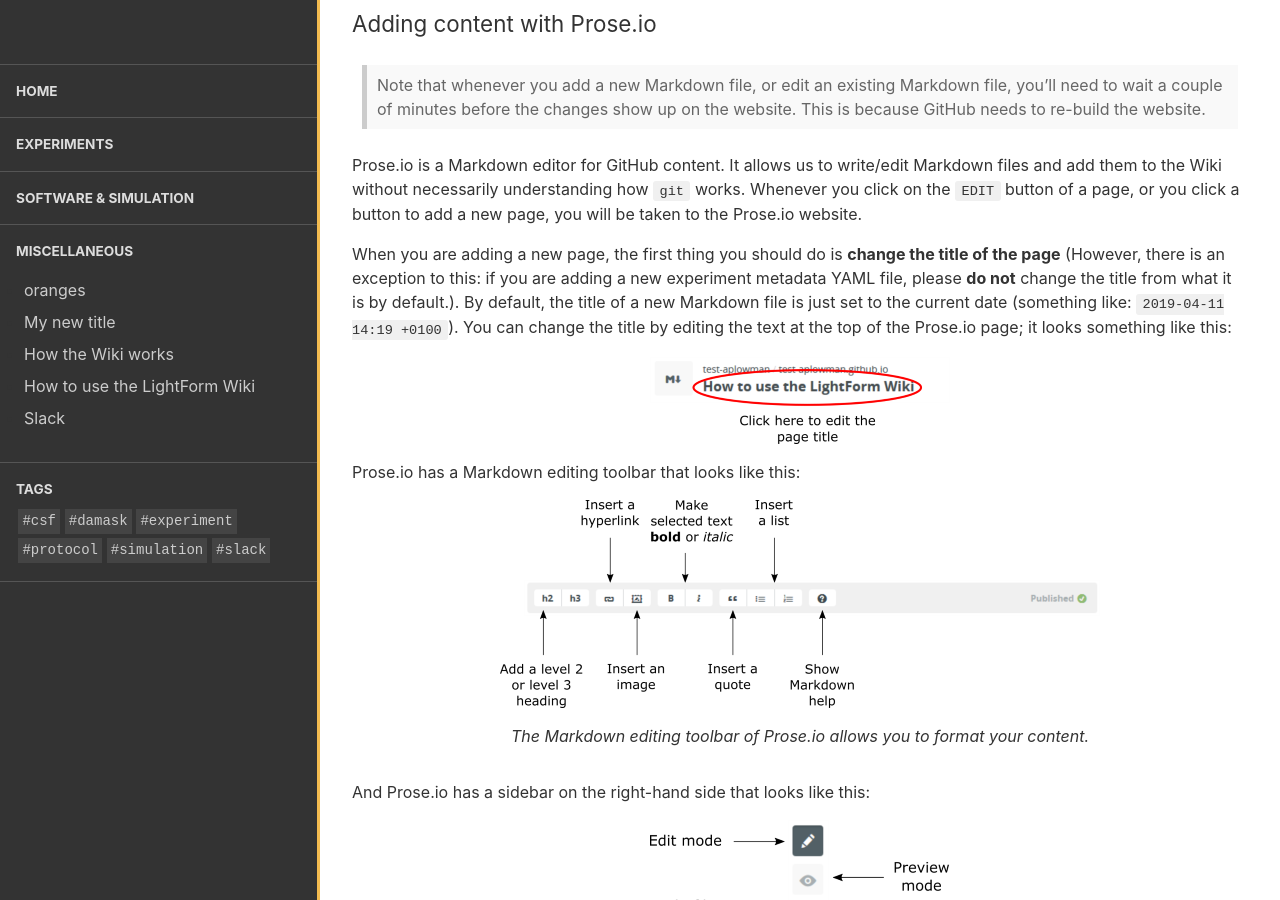
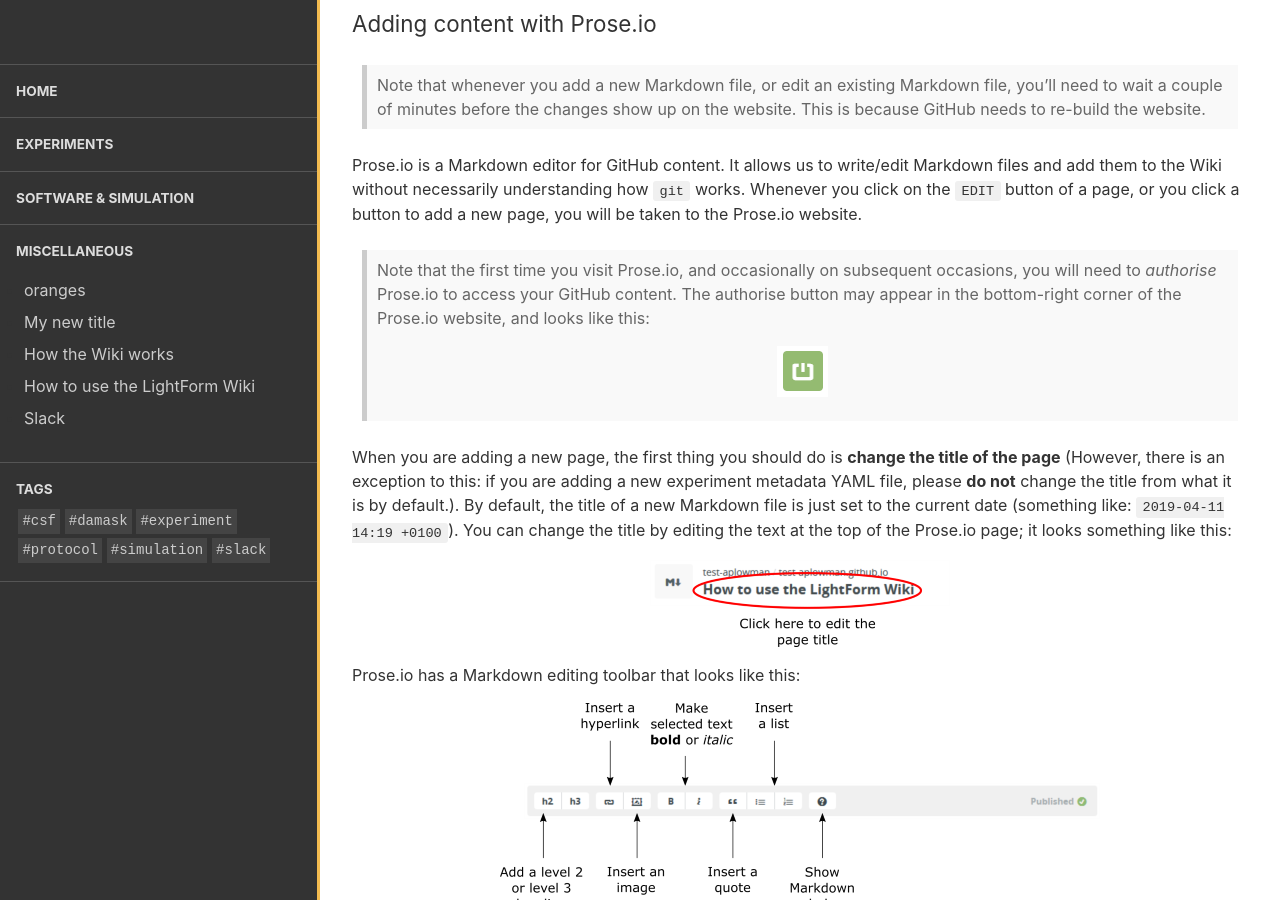
Before and after one commit to test-aplowman/test-aplowman.github.io, a Jekyll site: the page built from collections/_miscellaneous/how_to_use_wiki.md, in a window 1280 px wide and 900 px high, scrolled down 919 px. Built offline with Jekyll 4.4.1, drawn with Linux system fonts in a browser that asks for light colours.

Commit message:
Update how_to_use_wiki.md

```diff
--- a/collections/_miscellaneous/how_to_use_wiki.md
+++ b/collections/_miscellaneous/how_to_use_wiki.md
@@ -23,6 +23,8 @@
 > Note that whenever you add a new Markdown file, or edit an existing Markdown file, you'll need to wait a couple of minutes before the changes show up on the website. This is because GitHub needs to re-build the website.
 
 Prose.io is a Markdown editor for GitHub content. It allows us to write/edit Markdown files and add them to the Wiki without necessarily understanding how `git` works. Whenever you click on the `EDIT` button of a page, or you click a button to add a new page, you will be taken to the Prose.io website.
+
+> Note that the first time you visit Prose.io, and occasionally on subsequent occasions, you will need to *authorise* Prose.io to access your GitHub content. The authorise button may appear in the bottom-right corner of the Prose.io website, and looks like this: ![prose_authorise_button.png]({{site.baseurl}}/assets/images/posts/prose_authorise_button.png)
 
 When you are adding a new page, the first thing you should do is **change the title of the page** (However, there is an exception to this: if you are adding a new experiment metadata YAML file, please **do not** change the title from what it is by default.). By default, the title of a new Markdown file is just set to the current date (something like: `2019-04-11 14:19 +0100`). You can change the title by editing the text at the top of the Prose.io page; it looks something like this:
 
```
